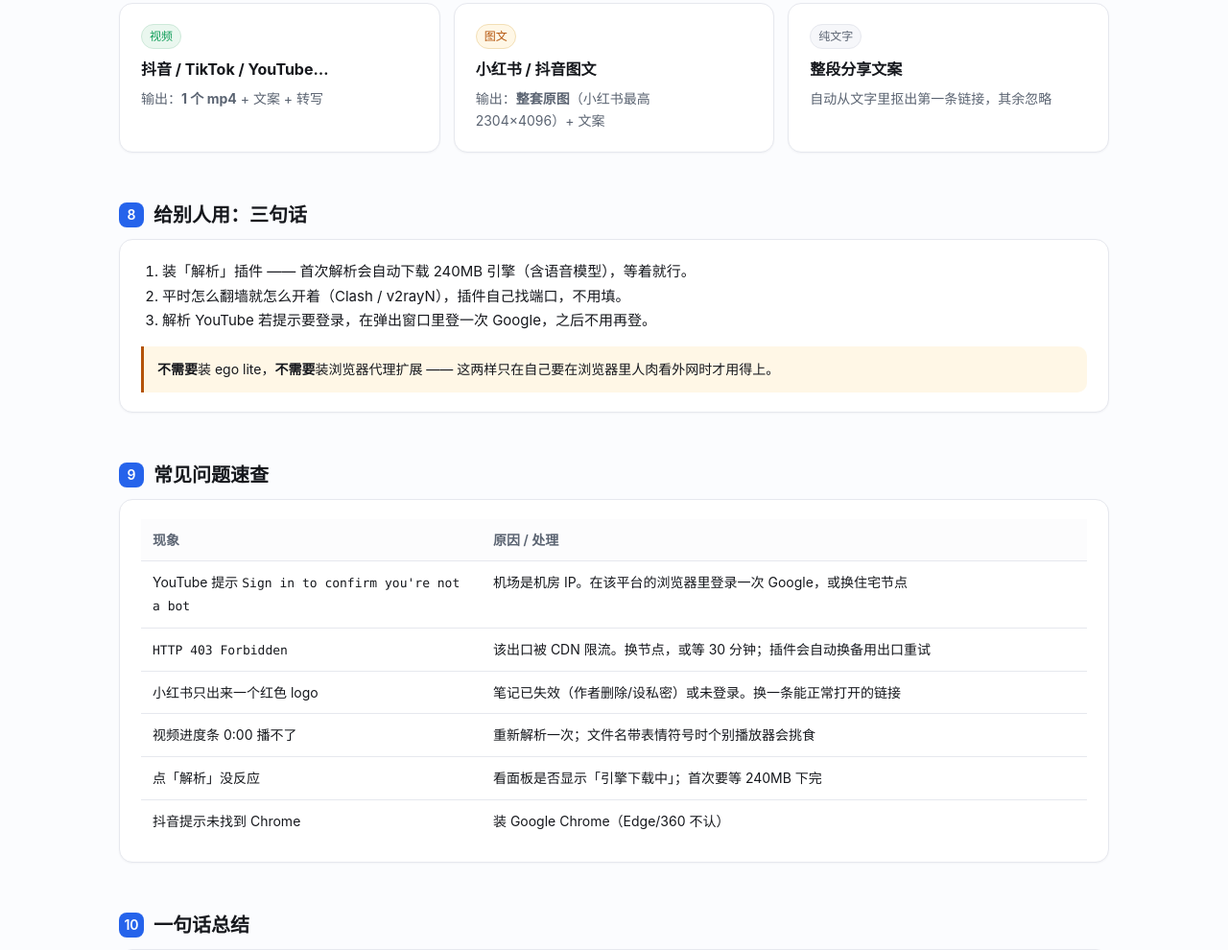
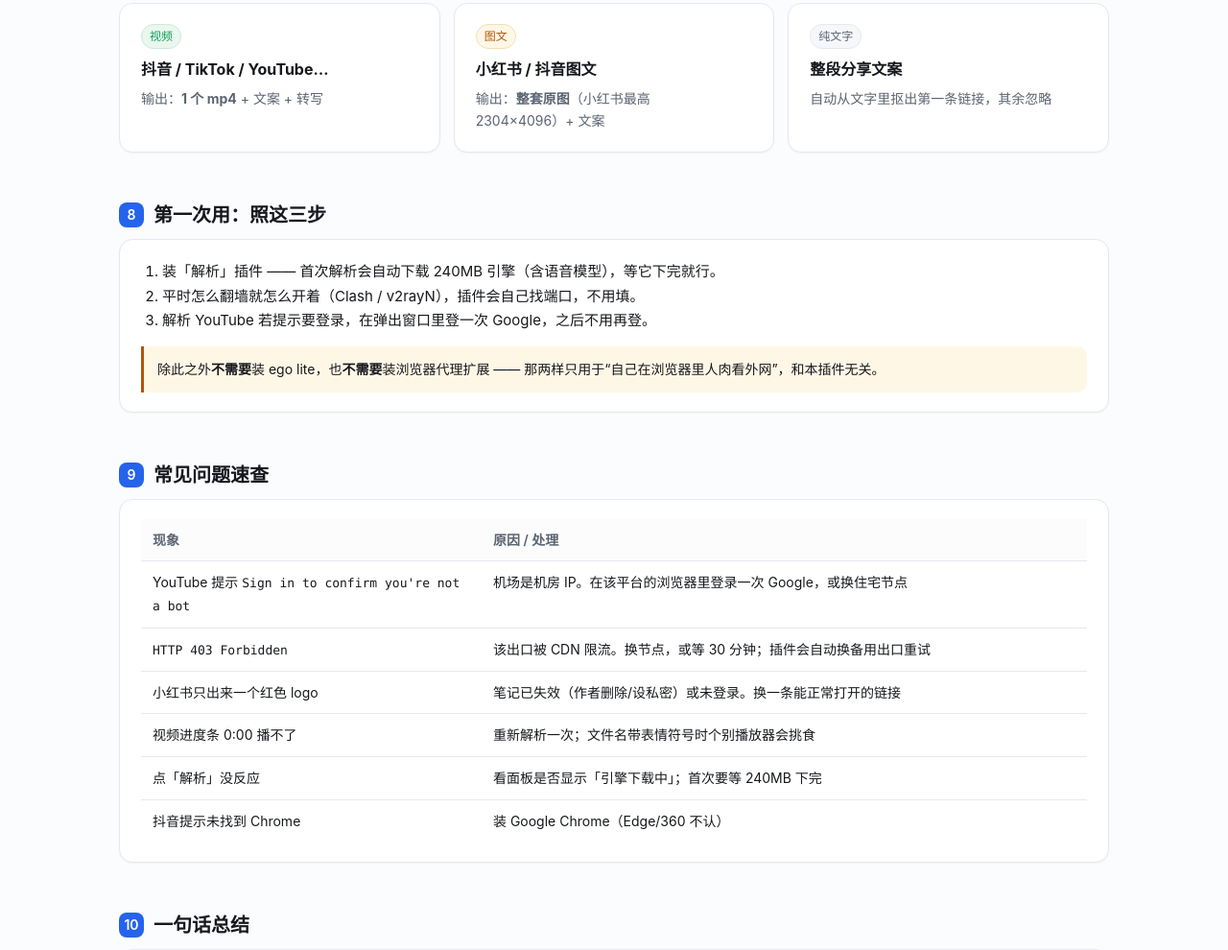
Before and after one commit to hbycwzm001/dsh-plugin-media-extract, a website: page docs/使用图谱.html in a window 1280 px wide. Shown: the part 2968-3958 px from the top of the page at 96% size. Drawn offline with Linux system fonts and the light colour scheme.

Commit message:
docs: rewrite section 8 as first-run steps (was confusingly titled for-others)

```diff
--- a/docs/使用图谱.html
+++ b/docs/使用图谱.html
@@ -212,15 +212,15 @@
   </div>
 </div>
 
-<h2><span class="n">8</span>给别人用：三句话</h2>
+<h2><span class="n">8</span>第一次用：照这三步</h2>
 <div class="card">
   <ol style="margin:0;padding-left:22px">
-    <li>装「解析」插件 —— 首次解析会自动下载 240MB 引擎（含语音模型），等着就行。</li>
-    <li>平时怎么翻墙就怎么开着（Clash / v2rayN），插件自己找端口，不用填。</li>
+    <li>装「解析」插件 —— 首次解析会自动下载 240MB 引擎（含语音模型），等它下完就行。</li>
+    <li>平时怎么翻墙就怎么开着（Clash / v2rayN），插件会自己找端口，不用填。</li>
     <li>解析 YouTube 若提示要登录，在弹出窗口里登一次 Google，之后不用再登。</li>
   </ol>
   <div class="warnbox" style="margin-top:14px">
-    <b>不需要</b>装 ego lite，<b>不需要</b>装浏览器代理扩展 —— 这两样只在自己要在浏览器里人肉看外网时才用得上。
+    除此之外<b>不需要</b>装 ego lite，也<b>不需要</b>装浏览器代理扩展 —— 那两样只用于“自己在浏览器里人肉看外网”，和本插件无关。
   </div>
 </div>
 
```
Also changed, not shown: index.html (+4 -4 lines).
